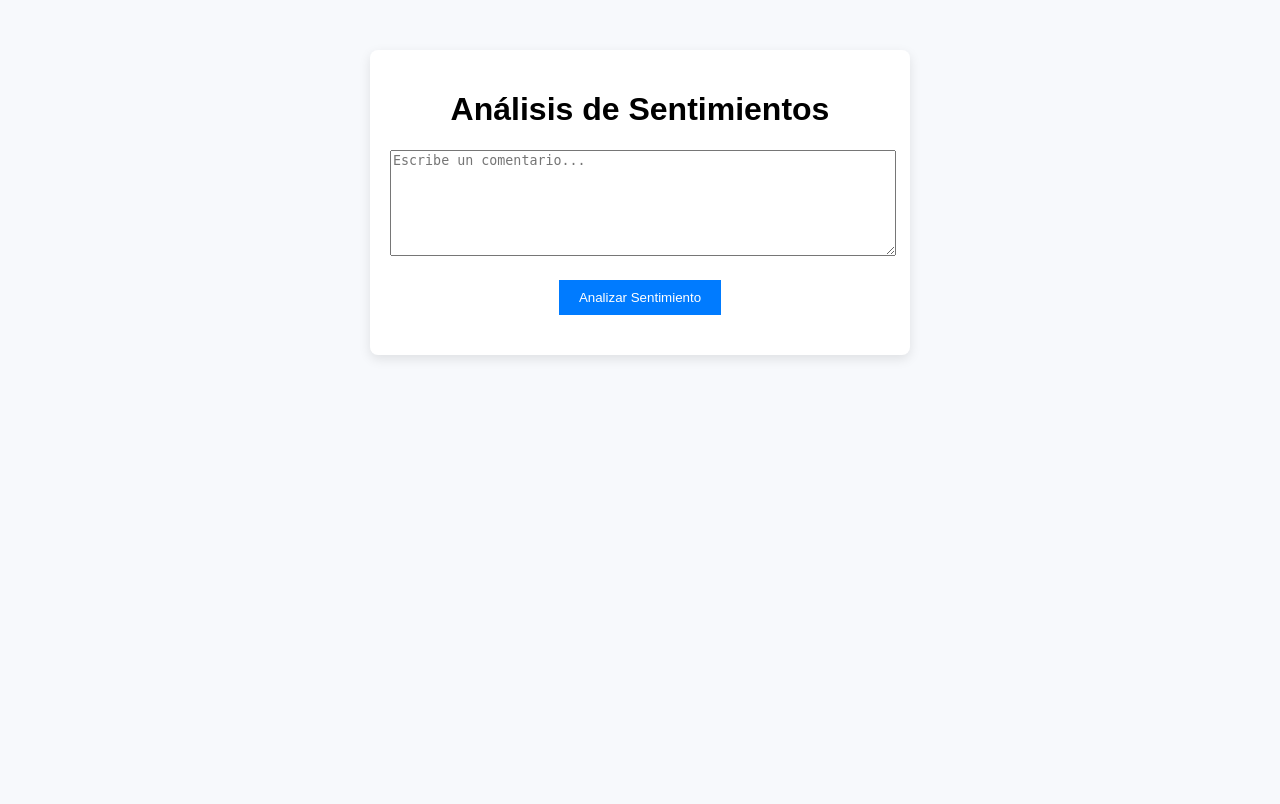
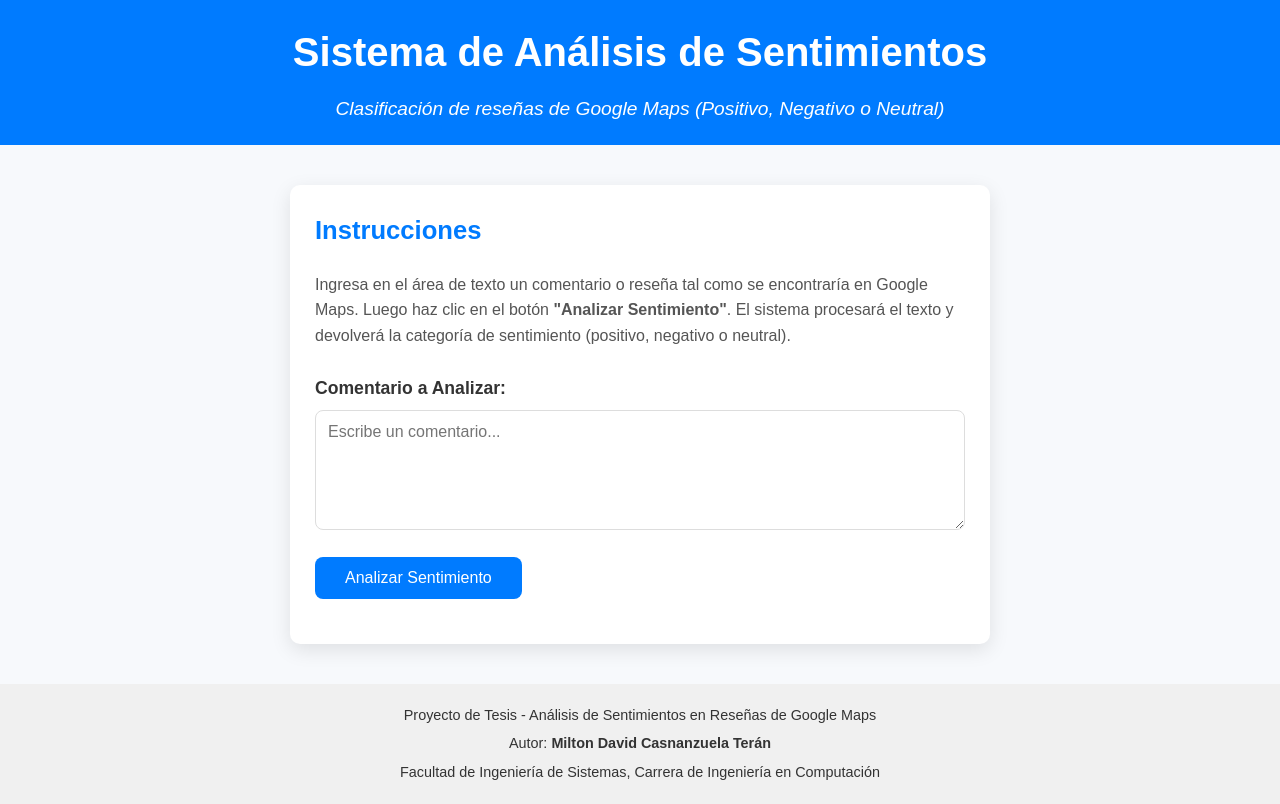
Before and after one commit to Riusaky68606/analisis-sentimientos-api, a Flask app: page / in a window 1280 px wide. Before the commit the page ends 359 px from the top, so only its background shows below. Run offline with Flask 3, Linux system fonts and the light colour scheme; parts of the project's set-up code (start-up, migrations or seed data) failed here and were passed over.

Commit message:
Agregacion de visivilidad y uso de javascript

```diff
--- /dev/null
+++ b/static/script.js
@@ -0,0 +1,64 @@
+document.getElementById('analizar-btn').addEventListener('click', async () => {
+    const comentario = document.getElementById('comentario').value.trim();
+    const resultadoDiv = document.getElementById('resultado');
+    const loadingDiv = document.getElementById('loading');
+
+    // Limpiar el resultado anterior
+    resultadoDiv.innerHTML = '';
+    resultadoDiv.classList.remove('fade-in');
+
+    if (!comentario) {
+      resultadoDiv.innerHTML = 'Por favor, escribe un comentario antes de analizar.';
+      return;
+    }
+
+    // Mostrar indicador de carga
+    loadingDiv.style.display = 'block';
+
+    try {
+      const resp = await fetch('/clasificar', {
+        method: 'POST',
+        headers: {
+          'Content-Type': 'application/json',
+        },
+        body: JSON.stringify({ comentario }),
+      });
+      const data = await resp.json();
+
+      // Depuración
+      console.log('Sentimiento detectado:', data.sentimiento);
+
+      // Ocultar indicador de carga
+      loadingDiv.style.display = 'none';
+
+      // Mostrar el resultado con íconos emocionales
+      let icon;
+      if (data.sentimiento === 'positivo') {
+        icon = '😊'; // Cara feliz
+      } else if (data.sentimiento === 'negativo') {
+        icon = '😢'; // Cara triste
+      } else if (data.sentimiento === 'neutral') {
+        icon = '😐'; // Cara neutral
+      } else {
+        icon = '❓'; // Icono de pregunta si hay error
+      }
+
+      // Construir el resultado
+      let iconSpan = document.createElement('span');
+      iconSpan.className = 'icon';
+      iconSpan.textContent = icon; // Añadir emoji como texto
+
+      resultadoDiv.innerHTML = ''; // Limpiar contenido previo
+      resultadoDiv.appendChild(iconSpan);
+      resultadoDiv.appendChild(
+        document.createTextNode(` Sentimiento detectado: ${data.sentimiento || data.error}`)
+      );
+      resultadoDiv.classList.add('fade-in');
+    } catch (err) {
+      loadingDiv.style.display = 'none';
+      resultadoDiv.innerHTML = `Error en la comunicación con el servidor: ${err}`;
+    }
+
+    // Limpiar el campo de texto
+    document.getElementById('comentario').value = '';
+  });
--- a/static/style.css
+++ b/static/style.css
@@ -1,39 +1,148 @@
-body {
+/* Estilo General */
+* {
+    box-sizing: border-box;
+  }
+  body {
     margin: 0;
-    font-family: Arial, sans-serif;
+    font-family: 'Arial', 'Segoe UI Emoji', sans-serif;
     background-color: #f7f9fc;
+    color: #333333;
+    line-height: 1.6;
   }
 
-  .container {
-    width: 95%;
-    max-width: 500px;
-    margin: 50px auto;
-    background-color: #ffffff;
-    border-radius: 8px;
-    box-shadow: 0 4px 12px rgba(0,0,0,0.1);
-    padding: 20px;
+
+  /* Encabezado */
+  .main-header {
+    background-color: #007bff;
+    color: #ffffff;
+    padding: 20px 0;
     text-align: center;
   }
+  .site-title {
+    margin: 0;
+    font-size: 2.5rem;
+  }
+  .site-subtitle {
+    margin: 10px 0 0;
+    font-size: 1.2rem;
+    font-style: italic;
+  }
 
+  /* Contenedor principal */
+  .container {
+    width: 90%;
+    max-width: 700px;
+    margin: 40px auto;
+    background-color: #ffffff;
+    border-radius: 10px;
+    box-shadow: 0 6px 20px rgba(0, 0, 0, 0.1);
+    padding: 25px;
+  }
+
+  /* Sección de Instrucciones */
+  .instructions {
+    margin-bottom: 25px;
+  }
+  .instructions h2 {
+    margin-top: 0;
+    font-size: 1.6rem;
+    color: #007bff;
+  }
+  .instructions p {
+    font-size: 1rem;
+    color: #555555;
+  }
+
+  /* Sección de Análisis */
+  .analysis-section {
+    text-align: left;
+  }
+  .input-label {
+    display: block;
+    margin-bottom: 8px;
+    font-weight: bold;
+    font-size: 1.1rem;
+  }
   textarea {
     width: 100%;
-    height: 100px;
+    height: 120px;
     margin-bottom: 20px;
+    padding: 12px;
+    font-family: 'Arial', sans-serif;
+    font-size: 1rem;
+    border: 1px solid #ddd;
+    border-radius: 8px;
+    resize: vertical;
+    transition: border-color 0.3s ease-in-out;
   }
-
+  textarea:focus {
+    border-color: #007bff;
+    outline: none;
+  }
   button {
     background-color: #007bff;
-    color: #fff;
+    color: #ffffff;
     border: none;
-    padding: 10px 20px;
+    padding: 12px 30px;
     cursor: pointer;
+    font-size: 1rem;
+    border-radius: 8px;
+    transition: background-color 0.3s ease-in-out;
   }
-
   button:hover {
     background-color: #0056b3;
+  }
+  button:active {
+    background-color: #004494;
   }
 
   #resultado {
     margin-top: 20px;
     font-size: 1.2rem;
+    font-weight: bold;
+    color: #333333;
   }
+
+  /* Pie de Página */
+  .main-footer {
+    background-color: #f0f0f0;
+    text-align: center;
+    padding: 15px 0;
+    margin-top: 40px;
+    font-size: 0.9rem;
+  }
+  .main-footer p {
+    margin: 5px 0;
+  }
+
+
+  /* Iconos emocionales */
+#resultado .icon {
+    font-size: 2rem;
+    margin-right: 10px;
+    vertical-align: middle;
+  }
+
+  /* Animación de fade-in */
+  .fade-in {
+    animation: fadeIn 0.5s ease-in-out;
+  }
+
+  @keyframes fadeIn {
+    from {
+      opacity: 0;
+      transform: translateY(-10px);
+    }
+    to {
+      opacity: 1;
+      transform: translateY(0);
+    }
+  }
+
+  /* Indicador de carga */
+  #loading {
+    display: none;
+    font-size: 1rem;
+    color: #555;
+    margin-top: 10px;
+  }
--- a/templates/index.html
+++ b/templates/index.html
@@ -2,45 +2,47 @@
 <html lang="es">
 <head>
   <meta charset="UTF-8">
+  <meta name="viewport" content="width=device-width, initial-scale=1.0">
   <title>Análisis de Sentimientos</title>
   <link rel="stylesheet" href="{{ url_for('static', filename='style.css') }}">
 </head>
 <body>
-  <div class="container">
-    <h1>Análisis de Sentimientos</h1>
-    <textarea id="comentario" placeholder="Escribe un comentario..."></textarea>
-    <button id="analizar-btn">Analizar Sentimiento</button>
 
-    <div id="resultado"></div>
-  </div>
+  <!-- Encabezado -->
+  <header class="main-header">
+    <h1 class="site-title">Sistema de Análisis de Sentimientos</h1>
+    <p class="site-subtitle">Clasificación de reseñas de Google Maps (Positivo, Negativo o Neutral)</p>
+  </header>
 
-  <script>
-    document.getElementById('analizar-btn').addEventListener('click', async () => {
-      const comentario = document.getElementById('comentario').value;
+  <!-- Contenedor principal -->
+  <main class="container">
+    <!-- Sección de Instrucciones -->
+    <section class="instructions">
+      <h2>Instrucciones</h2>
+      <p>
+        Ingresa en el área de texto un comentario o reseña tal como se encontraría en Google Maps.
+        Luego haz clic en el botón <strong>"Analizar Sentimiento"</strong>.
+        El sistema procesará el texto y devolverá la categoría de sentimiento (positivo, negativo o neutral).
+      </p>
+    </section>
 
-      try {
-        // Llamar al endpoint /clasificar
-        const resp = await fetch('/clasificar', {
-          method: 'POST',
-          headers: {
-            'Content-Type': 'application/json'
-          },
-          body: JSON.stringify({ comentario })
-        });
-        const data = await resp.json();
+    <!-- Sección de entrada de texto y resultado -->
+    <section class="analysis-section">
+      <label for="comentario" class="input-label">Comentario a Analizar:</label>
+      <textarea id="comentario" placeholder="Escribe un comentario..." aria-label="Campo de texto para ingresar comentario"></textarea>
+      <button id="analizar-btn" aria-label="Botón para analizar el comentario">Analizar Sentimiento</button>
+      <div id="loading">Procesando el análisis...</div>
+      <div id="resultado" aria-live="polite"></div>
+    </section>
+  </main>
 
-        if (data.sentimiento) {
-          document.getElementById('resultado').innerText =
-            'Sentimiento detectado: ' + data.sentimiento;
-        } else if (data.error) {
-          document.getElementById('resultado').innerText =
-            'Error: ' + data.error;
-        }
-      } catch (err) {
-        document.getElementById('resultado').innerText =
-          'Error en la comunicación con el servidor: ' + err;
-      }
-    });
-  </script>
+  <!-- Pie de página -->
+  <footer class="main-footer">
+    <p>Proyecto de Tesis - Análisis de Sentimientos en Reseñas de Google Maps</p>
+    <p>Autor: <strong>Milton David Casnanzuela Terán</strong></p>
+    <p>Facultad de Ingeniería de Sistemas, Carrera de Ingeniería en Computación</p>
+  </footer>
+
+  <script src="{{ url_for('static', filename='script.js') }}"></script>
 </body>
 </html>
```
